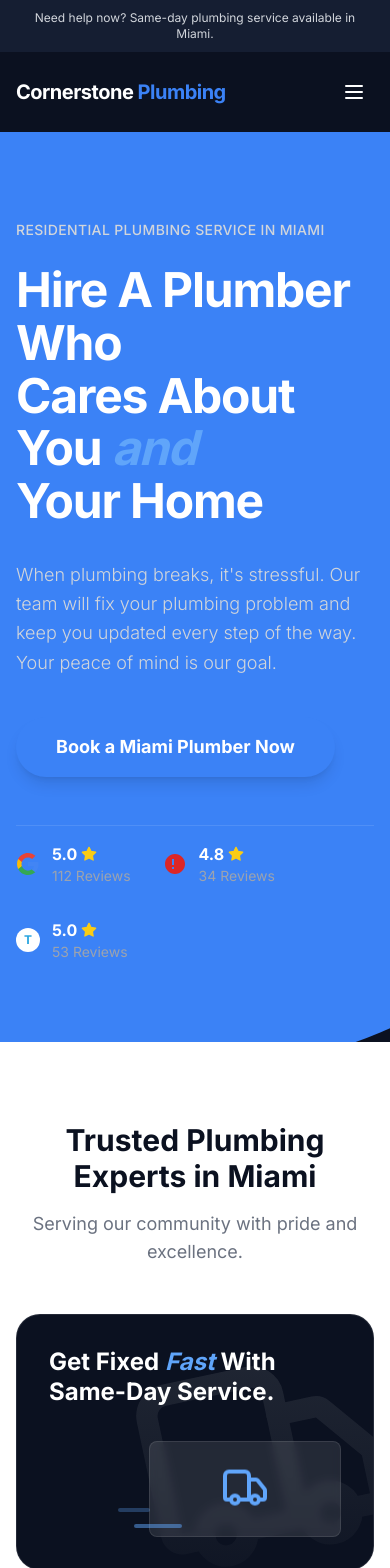
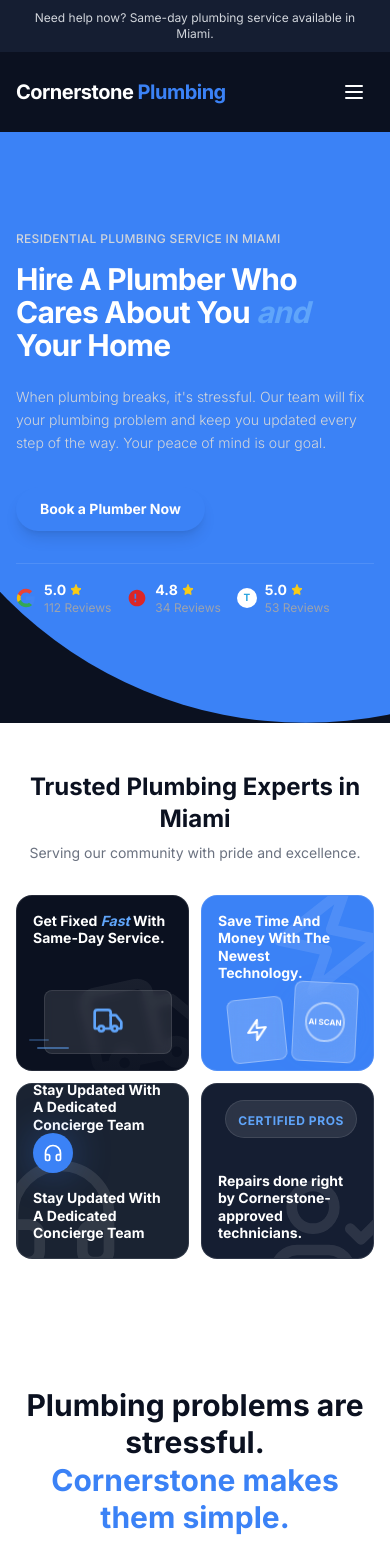
Before and after one commit to Expandingmind/CornerstonePlumbing, a Next.js app: page / in a window 390 px wide. Shown: the top 1568 px of the page. Built offline with nearby package versions, Linux system fonts and the light colour scheme.

Commit message:
Optimize mobile layout: smaller cards, 2-column grids for services and trust sections

```diff
--- a/components/Hero.tsx
+++ b/components/Hero.tsx
@@ -6,7 +6,7 @@ import { usePageLoadAnimation } from "@/hooks/useScrollAnimation";
 
 // Simple icons for the review badges
 const GoogleIcon = () => (
-  <svg className="w-6 h-6" viewBox="0 0 24 24" fill="currentColor">
+  <svg className="w-5 h-5 md:w-6 md:h-6" viewBox="0 0 24 24" fill="currentColor">
     <path d="M22.56 12.25c0-.78-.07-1.53-.2-2.25H12v4.26h5.92c-.26 1.37-1.04 2.53-2.21 3.31v2.77h3.57c2.08-1.92 3.28-4.74 3.28-8.09z" fill="#4285F4" />
     <path d="M12 23c2.97 0 5.46-.98 7.28-2.66l-3.57-2.77c-.98.66-2.23 1.06-3.71 1.06-2.86 0-5.29-1.93-6.16-4.53H2.18v2.84C3.99 20.53 7.7 23 12 23z" fill="#34A853" />
     <path d="M5.84 14.09c-.22-.66-.35-1.36-.35-2.09s.13-1.43.35-2.09V7.07H2.18C1.43 8.55 1 10.22 1 12s.43 3.45 1.18 4.93l2.85-2.22.81-.62z" fill="#FBBC05" />
@@ -15,7 +15,7 @@ const GoogleIcon = () => (
 );
 
 const YelpIcon = () => (
-  <svg className="w-6 h-6 text-red-600" viewBox="0 0 24 24" fill="currentColor">
+  <svg className="w-5 h-5 md:w-6 md:h-6 text-red-600" viewBox="0 0 24 24" fill="currentColor">
     <path d="M12 2C6.48 2 2 6.48 2 12s4.48 10 10 10 10-4.48 10-10S17.52 2 12 2zm-1 15h-2v-2h2v2zm0-4h-2V7h2v6z" />
   </svg>
 );
@@ -24,28 +24,28 @@ export default function Hero() {
   const isLoaded = usePageLoadAnimation(100);
 
   return (
-    <section className="relative bg-navy-900 overflow-hidden pt-12 pb-20 md:pt-32 md:pb-48 min-h-[85vh] flex items-center">
+    <section className="relative bg-navy-900 overflow-hidden pt-8 pb-16 md:pt-32 md:pb-48 min-h-[70vh] md:min-h-[85vh] flex items-center">
       {/* Large Abstract Circle/Shape Background - Animated */}
       <div
-        className={`absolute top-0 right-0 w-[140vh] h-[140vh] bg-brand-blue rounded-full z-0 transform transition-all duration-1000 ease-out-expo
+        className={`absolute top-0 right-0 w-[100vh] md:w-[140vh] h-[100vh] md:h-[140vh] bg-brand-blue rounded-full z-0 transform transition-all duration-1000 ease-out-expo
           ${isLoaded
-            ? 'opacity-100 translate-x-[30%] -translate-y-[20%] md:translate-x-[15%] md:-translate-y-[25%]'
+            ? 'opacity-100 translate-x-[40%] -translate-y-[30%] md:translate-x-[15%] md:-translate-y-[25%]'
             : 'opacity-0 translate-x-[50%] -translate-y-[40%]'
           }`}
       />
 
       <div className="container mx-auto px-4 md:px-6 relative z-10 h-full">
-        <div className="max-w-2xl pt-10">
+        <div className="max-w-2xl pt-6 md:pt-10">
           {/* Eyebrow - Stagger 1 */}
           <div
-            className={`text-gray-300 text-sm md:text-base font-medium mb-6 tracking-wide uppercase transition-all duration-700 delay-100
+            className={`text-gray-300 text-xs md:text-base font-medium mb-4 md:mb-6 tracking-wide uppercase transition-all duration-700 delay-100
               ${isLoaded ? 'opacity-100 translate-y-0' : 'opacity-0 translate-y-8'}`}
           >
             Residential Plumbing Service in Miami
           </div>
 
           {/* Headline - Stagger 2, 3, 4 */}
-          <h1 className="text-5xl md:text-7xl font-bold text-white leading-[1.1] mb-8 tracking-tight">
+          <h1 className="text-3xl md:text-7xl font-bold text-white leading-[1.1] mb-6 md:mb-8 tracking-tight">
             <span
               className={`block transition-all duration-700 delay-200
                 ${isLoaded ? 'opacity-100 translate-y-0' : 'opacity-0 translate-y-8'}`}
@@ -68,66 +68,66 @@ export default function Hero() {
 
           {/* Paragraph - Stagger 5 */}
           <p
-            className={`text-lg text-gray-300 mb-10 max-w-lg leading-relaxed font-light transition-all duration-700 delay-500
+            className={`text-sm md:text-lg text-gray-300 mb-8 md:mb-10 max-w-lg leading-relaxed font-light transition-all duration-700 delay-500
               ${isLoaded ? 'opacity-100 translate-y-0' : 'opacity-0 translate-y-8'}`}
           >
-            When plumbing breaks, it's stressful. Our team will fix your
+            When plumbing breaks, it&apos;s stressful. Our team will fix your
             plumbing problem and keep you updated every step of the
             way. Your peace of mind is our goal.
           </p>
 
           {/* Button - Stagger 6 */}
           <div
-            className={`flex flex-wrap gap-4 mb-12 transition-all duration-700 delay-[600ms]
+            className={`flex flex-wrap gap-3 md:gap-4 mb-8 md:mb-12 transition-all duration-700 delay-[600ms]
               ${isLoaded ? 'opacity-100 translate-y-0' : 'opacity-0 translate-y-8'}`}
           >
             <Link
               href="#contact"
-              className="btn-primary bg-brand-blue hover:bg-brand-light text-white px-10 py-4 rounded-full text-lg font-bold shadow-lg hover:shadow-xl"
+              className="btn-primary bg-brand-blue hover:bg-brand-light text-white px-6 py-3 md:px-10 md:py-4 rounded-full text-sm md:text-lg font-bold shadow-lg hover:shadow-xl"
             >
-              Book a Miami Plumber Now
+              Book a Plumber Now
             </Link>
           </div>
 
           {/* Reviews Strip - Stagger 7 */}
           <div
-            className={`flex flex-wrap items-center gap-8 md:gap-12 pt-4 border-t border-white/10 transition-all duration-700 delay-700
+            className={`flex flex-wrap items-center gap-4 md:gap-12 pt-4 border-t border-white/10 transition-all duration-700 delay-700
               ${isLoaded ? 'opacity-100 translate-y-0' : 'opacity-0 translate-y-8'}`}
           >
             {/* Google */}
-            <div className="flex items-center gap-3 group cursor-default">
+            <div className="flex items-center gap-2 md:gap-3 group cursor-default">
               <div className="transition-transform duration-300 group-hover:scale-110">
                 <GoogleIcon />
               </div>
               <div>
-                <div className="flex items-center gap-1 text-white text-base font-bold">
-                  5.0 <Star className="w-4 h-4 fill-yellow-400 text-yellow-400" />
+                <div className="flex items-center gap-1 text-white text-sm md:text-base font-bold">
+                  5.0 <Star className="w-3 h-3 md:w-4 md:h-4 fill-yellow-400 text-yellow-400" />
                 </div>
-                <div className="text-sm text-gray-400">112 Reviews</div>
+                <div className="text-xs md:text-sm text-gray-400">112 Reviews</div>
               </div>
             </div>
 
             {/* Yelp */}
-            <div className="flex items-center gap-3 group cursor-default">
+            <div className="flex items-center gap-2 md:gap-3 group cursor-default">
               <div className="transition-transform duration-300 group-hover:scale-110">
                 <YelpIcon />
               </div>
               <div>
-                <div className="flex items-center gap-1 text-white text-base font-bold">
-                  4.8 <Star className="w-4 h-4 fill-yellow-400 text-yellow-400" />
+                <div className="flex items-center gap-1 text-white text-sm md:text-base font-bold">
+                  4.8 <Star className="w-3 h-3 md:w-4 md:h-4 fill-yellow-400 text-yellow-400" />
                 </div>
-                <div className="text-sm text-gray-400">34 Reviews</div>
+                <div className="text-xs md:text-sm text-gray-400">34 Reviews</div>
               </div>
             </div>
 
             {/* Thumbtack */}
-            <div className="flex items-center gap-3 group cursor-default">
-              <div className="w-6 h-6 bg-white text-[#29A5E0] font-bold flex items-center justify-center rounded-full text-xs transition-transform duration-300 group-hover:scale-110">T</div>
+            <div className="flex items-center gap-2 md:gap-3 group cursor-default">
+              <div className="w-5 h-5 md:w-6 md:h-6 bg-white text-[#29A5E0] font-bold flex items-center justify-center rounded-full text-[10px] md:text-xs transition-transform duration-300 group-hover:scale-110">T</div>
               <div>
-                <div className="flex items-center gap-1 text-white text-base font-bold">
-                  5.0 <Star className="w-4 h-4 fill-yellow-400 text-yellow-400" />
+                <div className="flex items-center gap-1 text-white text-sm md:text-base font-bold">
+                  5.0 <Star className="w-3 h-3 md:w-4 md:h-4 fill-yellow-400 text-yellow-400" />
                 </div>
-                <div className="text-sm text-gray-400">53 Reviews</div>
+                <div className="text-xs md:text-sm text-gray-400">53 Reviews</div>
               </div>
             </div>
           </div>
--- a/components/TrustBand.tsx
+++ b/components/TrustBand.tsx
@@ -14,11 +14,11 @@ export default function TrustBand() {
       iconPosition: "right-[-20px] bottom-[-20px]",
       iconRotate: "-rotate-12",
       content: (
-        <div className="self-end mt-auto w-full h-32 relative">
-          <div className="absolute bottom-0 right-0 w-48 h-24 bg-white/10 rounded-lg backdrop-blur-sm border border-white/10 flex items-center justify-center group-hover:bg-white/15 transition-colors">
-            <Truck className="w-12 h-12 text-brand-light animate-float" />
-            <div className="absolute -left-4 bottom-2 w-12 h-1 bg-brand-light rounded-full opacity-50" />
-            <div className="absolute -left-8 bottom-6 w-8 h-1 bg-brand-light rounded-full opacity-30" />
+        <div className="self-end mt-auto w-full h-20 md:h-32 relative">
+          <div className="absolute bottom-0 right-0 w-32 md:w-48 h-16 md:h-24 bg-white/10 rounded-lg backdrop-blur-sm border border-white/10 flex items-center justify-center group-hover:bg-white/15 transition-colors">
+            <Truck className="w-8 h-8 md:w-12 md:h-12 text-brand-light animate-float" />
+            <div className="absolute -left-2 md:-left-4 bottom-1 md:bottom-2 w-8 md:w-12 h-0.5 md:h-1 bg-brand-light rounded-full opacity-50" />
+            <div className="absolute -left-4 md:-left-8 bottom-3 md:bottom-6 w-5 md:w-8 h-0.5 md:h-1 bg-brand-light rounded-full opacity-30" />
           </div>
         </div>
       )
@@ -30,13 +30,13 @@ export default function TrustBand() {
       iconPosition: "right-[-20px] top-[-20px]",
       iconRotate: "rotate-12",
       content: (
-        <div className="self-end mt-auto flex gap-4 items-end">
-          <div className="w-20 h-24 bg-white/20 rounded-xl backdrop-blur-md border border-white/30 flex items-center justify-center transform -rotate-6 hover:rotate-0 transition-transform duration-500">
-            <Zap className="w-10 h-10 text-white" />
+        <div className="self-end mt-auto flex gap-2 md:gap-4 items-end">
+          <div className="w-14 md:w-20 h-16 md:h-24 bg-white/20 rounded-lg md:rounded-xl backdrop-blur-md border border-white/30 flex items-center justify-center transform -rotate-6 hover:rotate-0 transition-transform duration-500">
+            <Zap className="w-6 h-6 md:w-10 md:h-10 text-white" />
           </div>
-          <div className="w-24 h-32 bg-white/20 rounded-xl backdrop-blur-md border border-white/30 flex items-center justify-center transform rotate-3 hover:rotate-0 transition-transform duration-500">
-            <div className="w-16 h-16 rounded-full border-2 border-white/50 flex items-center justify-center animate-pulse-glow">
-              <span className="text-white font-bold text-xs">AI SCAN</span>
+          <div className="w-16 md:w-24 h-20 md:h-32 bg-white/20 rounded-lg md:rounded-xl backdrop-blur-md border border-white/30 flex items-center justify-center transform rotate-3 hover:rotate-0 transition-transform duration-500">
+            <div className="w-10 h-10 md:w-16 md:h-16 rounded-full border-2 border-white/50 flex items-center justify-center animate-pulse-glow">
+              <span className="text-white font-bold text-[8px] md:text-xs">AI SCAN</span>
             </div>
           </div>
         </div>
@@ -50,8 +50,8 @@ export default function TrustBand() {
       iconRotate: "",
       content: (
         <div className="mb-auto">
-          <div className="w-12 h-12 bg-brand-blue rounded-full flex items-center justify-center mb-6 shadow-lg animate-pulse-glow">
-            <Headphones className="w-6 h-6 text-white" />
+          <div className="w-10 h-10 md:w-12 md:h-12 bg-brand-blue rounded-full flex items-center justify-center mb-4 md:mb-6 shadow-lg animate-pulse-glow">
+            <Headphones className="w-5 h-5 md:w-6 md:h-6 text-white" />
           </div>
         </div>
       ),
@@ -65,8 +65,8 @@ export default function TrustBand() {
       iconRotate: "",
       badge: (
         <div className="mb-auto flex justify-end">
-          <div className="bg-white/10 backdrop-blur-sm px-4 py-2 rounded-full border border-white/10 hover:bg-white/15 transition-colors">
-            <span className="text-brand-light font-bold text-sm tracking-wider uppercase">Certified Pros</span>
+          <div className="bg-white/10 backdrop-blur-sm px-3 py-1.5 md:px-4 md:py-2 rounded-full border border-white/10 hover:bg-white/15 transition-colors">
+            <span className="text-brand-light font-bold text-xs md:text-sm tracking-wider uppercase">Certified Pros</span>
           </div>
         </div>
       ),
@@ -75,37 +75,37 @@ export default function TrustBand() {
   ];
 
   return (
-    <section id="why-cornerstone" className="bg-white py-20" ref={ref}>
+    <section id="why-cornerstone" className="bg-white py-12 md:py-20" ref={ref}>
       <div className="container mx-auto px-4">
         {/* Header */}
         <div
-          className={`text-center mb-12 transition-all duration-700
+          className={`text-center mb-8 md:mb-12 transition-all duration-700
             ${isVisible ? 'opacity-100 translate-y-0' : 'opacity-0 translate-y-8'}`}
         >
-          <h2 className="text-3xl md:text-4xl font-bold text-navy-900 mb-4">Trusted Plumbing Experts in Miami</h2>
-          <p className="text-gray-500 text-lg">Serving our community with pride and excellence.</p>
+          <h2 className="text-2xl md:text-4xl font-bold text-navy-900 mb-2 md:mb-4">Trusted Plumbing Experts in Miami</h2>
+          <p className="text-gray-500 text-sm md:text-lg">Serving our community with pride and excellence.</p>
         </div>
 
-        {/* Cards Grid */}
-        <div className="grid grid-cols-1 md:grid-cols-2 gap-6">
+        {/* Cards Grid - 2 cols on mobile */}
+        <div className="grid grid-cols-2 gap-3 md:gap-6">
           {cards.map((card, idx) => (
             <div
               key={idx}
-              className={`relative h-64 md:h-80 rounded-3xl overflow-hidden ${card.bg} group cursor-default card-hover card-border-glow
+              className={`relative h-44 md:h-80 rounded-2xl md:rounded-3xl overflow-hidden ${card.bg} group cursor-default card-hover card-border-glow
                 transition-all duration-700 ${isVisible ? 'opacity-100 translate-y-0' : 'opacity-0 translate-y-12'}`}
               style={{ transitionDelay: `${idx * 100 + 200}ms` }}
             >
               {/* Background Pattern/Icon */}
               <div className={`absolute ${card.iconPosition} opacity-10 group-hover:opacity-20 transition-opacity duration-500`}>
-                <card.icon className={`w-64 h-64 text-white transform ${card.iconRotate}`} />
+                <card.icon className={`w-32 md:w-64 h-32 md:h-64 text-white transform ${card.iconRotate}`} />
               </div>
               {idx === 0 && <div className="absolute inset-0 bg-gradient-to-t from-navy-900/80 to-transparent" />}
 
-              <div className={`absolute inset-0 p-8 md:p-10 flex flex-col ${card.titlePosition || 'justify-between'} z-10`}>
+              <div className={`absolute inset-0 p-4 md:p-10 flex flex-col ${card.titlePosition || 'justify-between'} z-10`}>
                 {card.badge}
                 {card.content && (
                   <>
-                    <h3 className={`text-2xl md:text-3xl font-bold text-white leading-tight max-w-xs ${card.titlePosition ? 'mt-auto' : ''}`}>
+                    <h3 className={`text-sm md:text-3xl font-bold text-white leading-tight max-w-xs ${card.titlePosition ? 'mt-auto' : ''}`}>
                       {card.title}
                     </h3>
                     {!card.titlePosition && card.content}
@@ -114,7 +114,7 @@ export default function TrustBand() {
                 {card.titlePosition && (
                   <>
                     {card.content}
-                    <h3 className="text-2xl md:text-3xl font-bold text-white leading-tight max-w-md">
+                    <h3 className="text-sm md:text-3xl font-bold text-white leading-tight max-w-md">
                       {card.title}
                     </h3>
                   </>
```
Also changed, not shown: components/Services.tsx (+16 -16 lines), components/Testimonials.tsx (+25 -25 lines).
